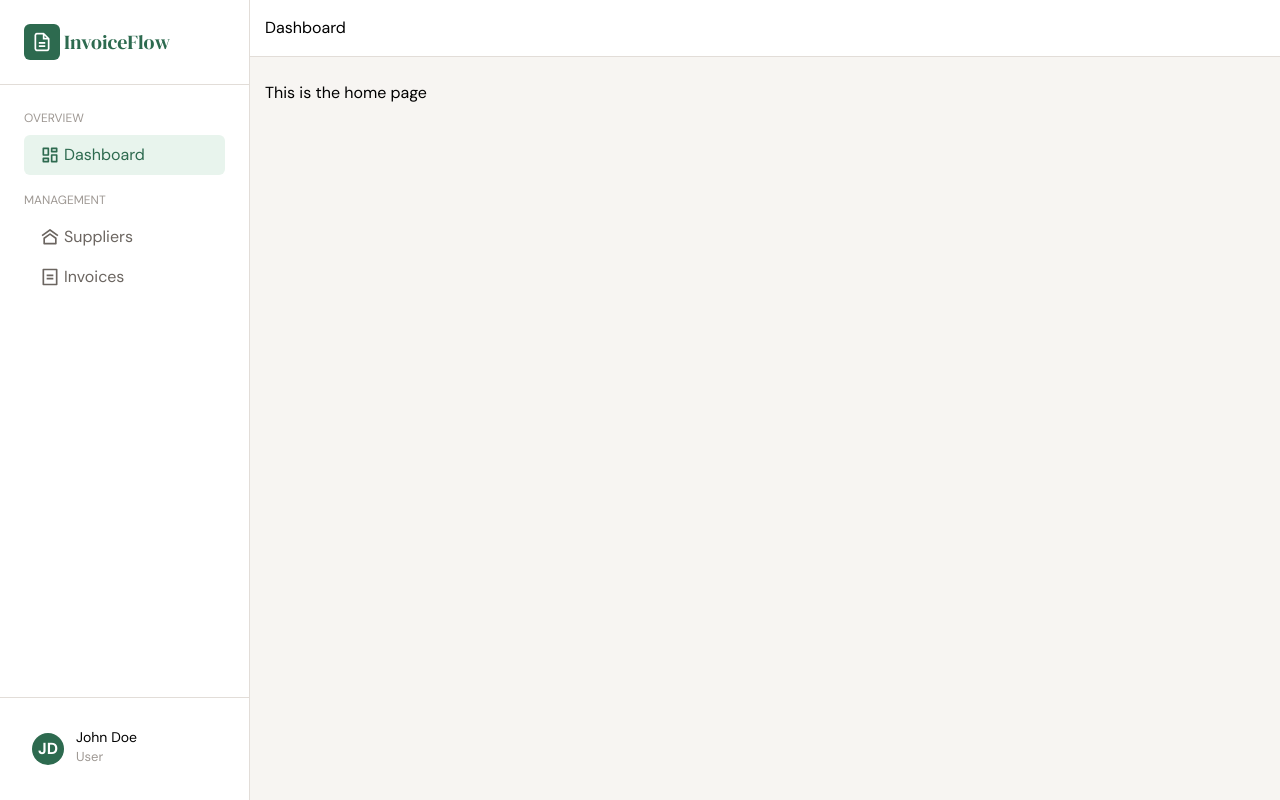
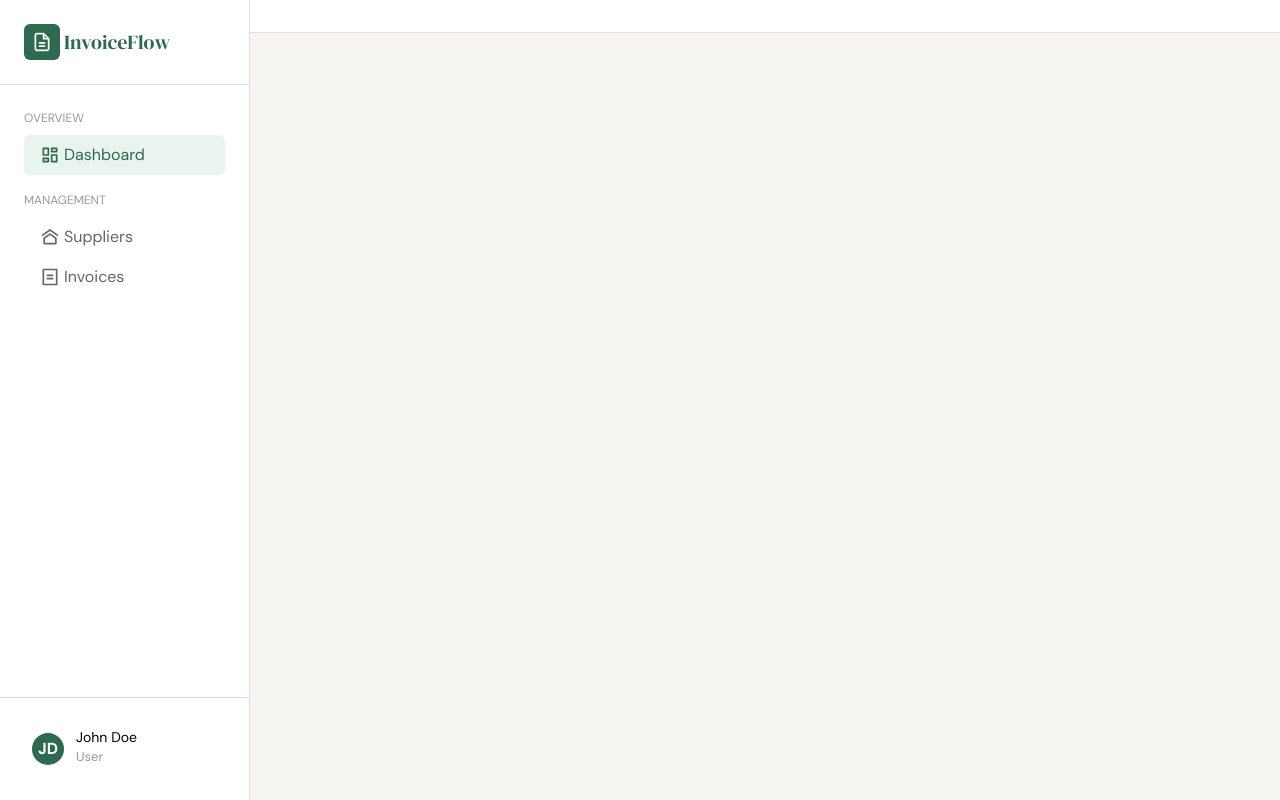
Before and after one commit to shsalima/smart-invoice-payment-tracking, a React (Vite) app in the folder front-end/: page / in a window 1280 px wide. Built offline with nearby package versions, Linux system fonts and the light colour scheme.

Commit message:
Added get header title dynamically functionality

```diff
--- a/front-end/src/App.jsx
+++ b/front-end/src/App.jsx
@@ -12,7 +12,7 @@ function App() {
                 <AppHeader />
                 <div className="container py-6">
                     <Routes>
-                        <Route path="/" element={<HomePage />} />
+                        <Route path="/home" element={<HomePage />} />
                     </Routes>
                 </div>
             </div>
--- a/front-end/src/components/layout/AppHeader.jsx
+++ b/front-end/src/components/layout/AppHeader.jsx
@@ -1,7 +1,13 @@
+import { useLocation } from "react-router";
+
 export default function AppHeader() {
+    const { pathname } = useLocation();
+
+    const pageTitle = pathname.split("/")[1];
+
     return (
         <header className="container bg-white w-full py-4 border-b border-[#E2DDD8]">
-            <h2>Dashboard</h2>
+            <h2 className="capitalize">{pageTitle}</h2>
         </header>
     );
 }
```
